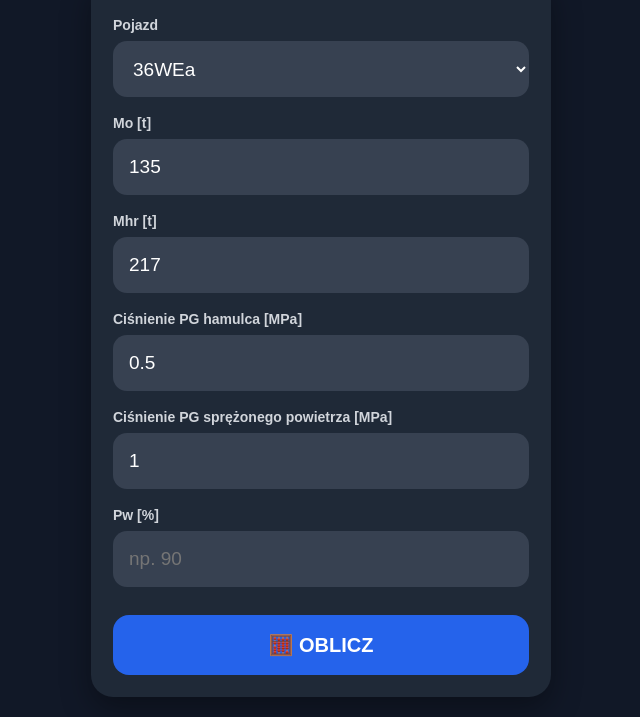
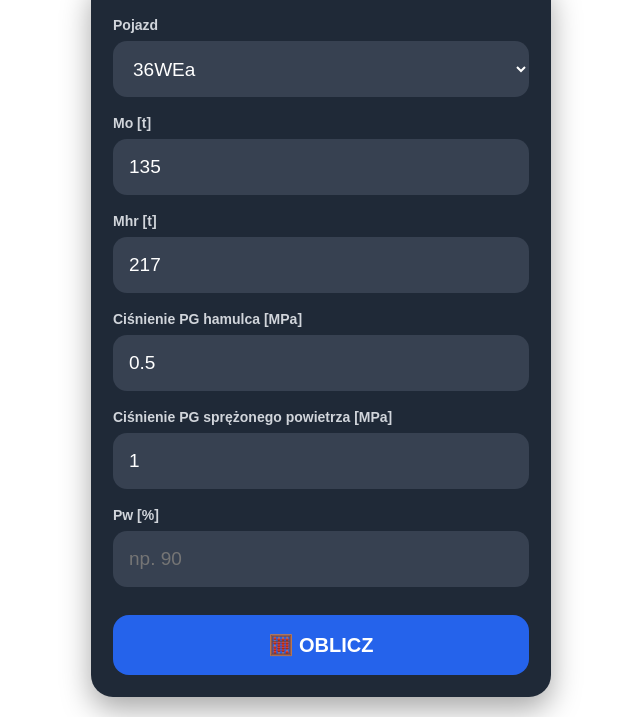
Before and after one commit to stars4friendz/stars4friendz.github.io, a plain HTML site: page index.html in a window 1280 px wide. Shown: the part 117-834 px from the top of the page, without its empty margins (319-959 px from the left). Drawn offline with Linux system fonts and the light colour scheme.

Commit message:
Update style.css

```diff
--- a/style.css
+++ b/style.css
@@ -8,7 +8,7 @@
 }
 
 body{
-    background:#111827;
+    background:#red;
     color:#fff;
     min-height:100vh;
 }
```
